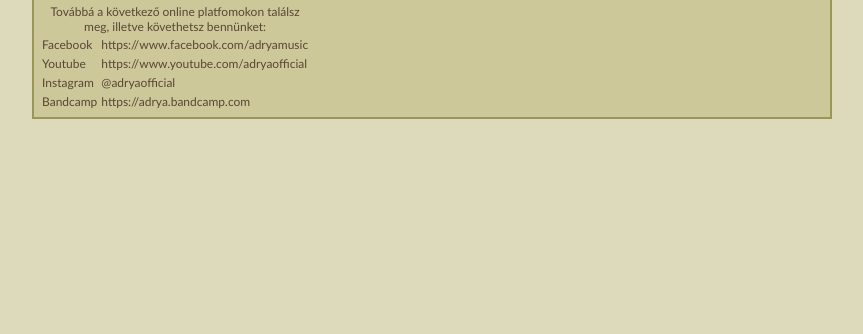
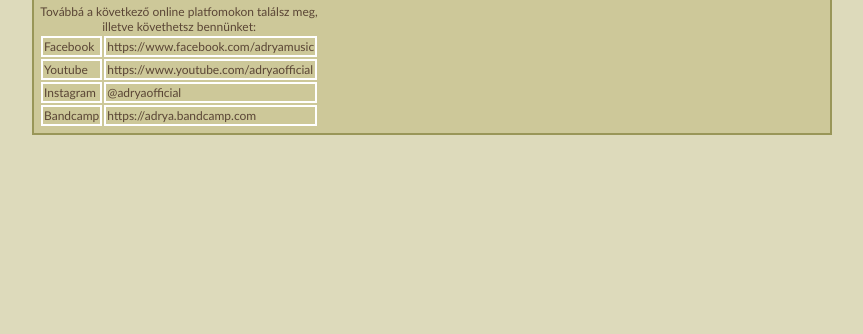
Before and after one commit to AlexandraLukacs/zene, a plain HTML site: page elerhetoseg.html in a window 1280 px wide. Shown: the part 466-800 px from the top of the page, without its empty margins (208-1071 px from the left). Drawn offline with Linux system fonts and the light colour scheme.

Commit message:
tablazat

```diff
--- a/style.css
+++ b/style.css
@@ -94,6 +94,10 @@ article li {
     list-style-type: none;
 }
 
+table tr td {
+    border: 2px solid white;
+}
+
 @media screen and (max-width: 720px) {
     main {
         display: grid;
```
